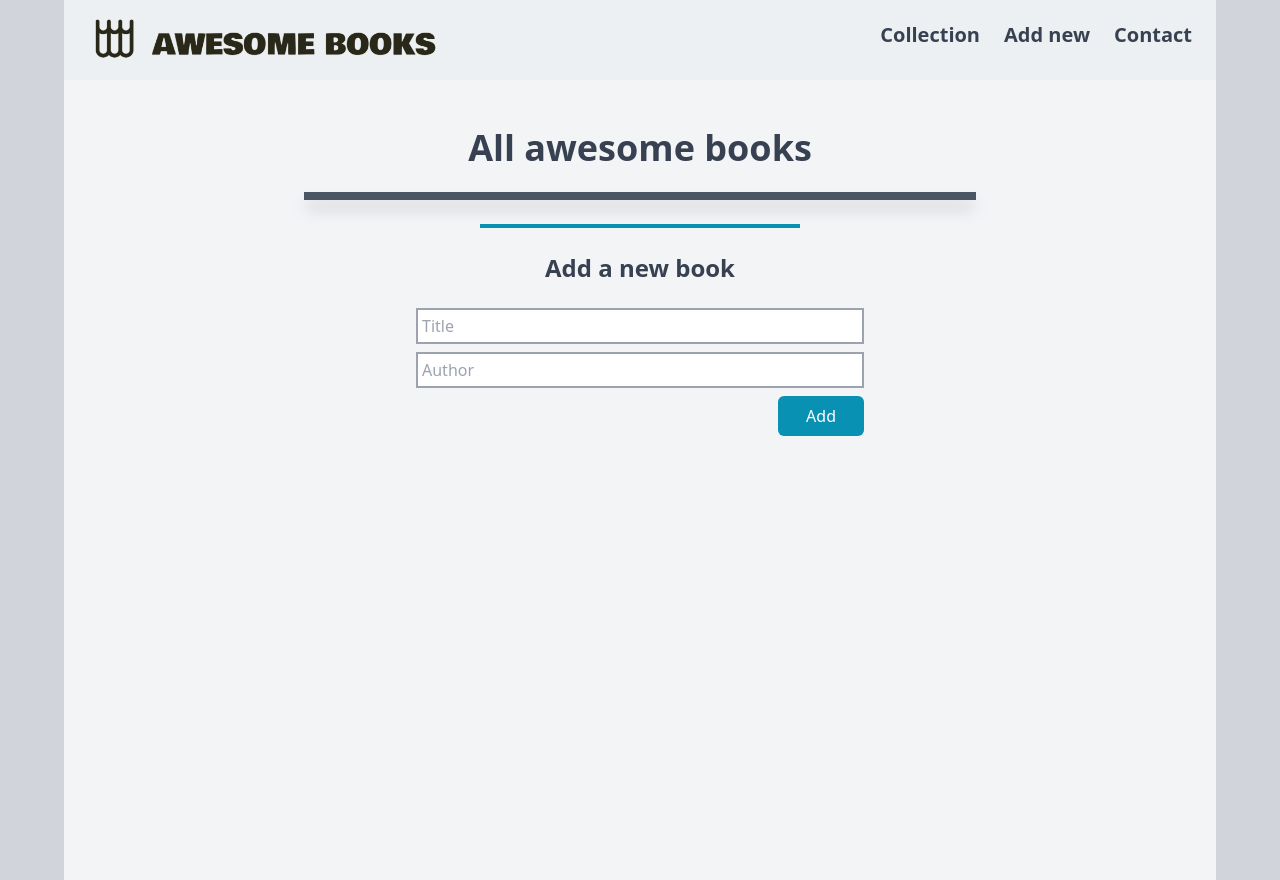
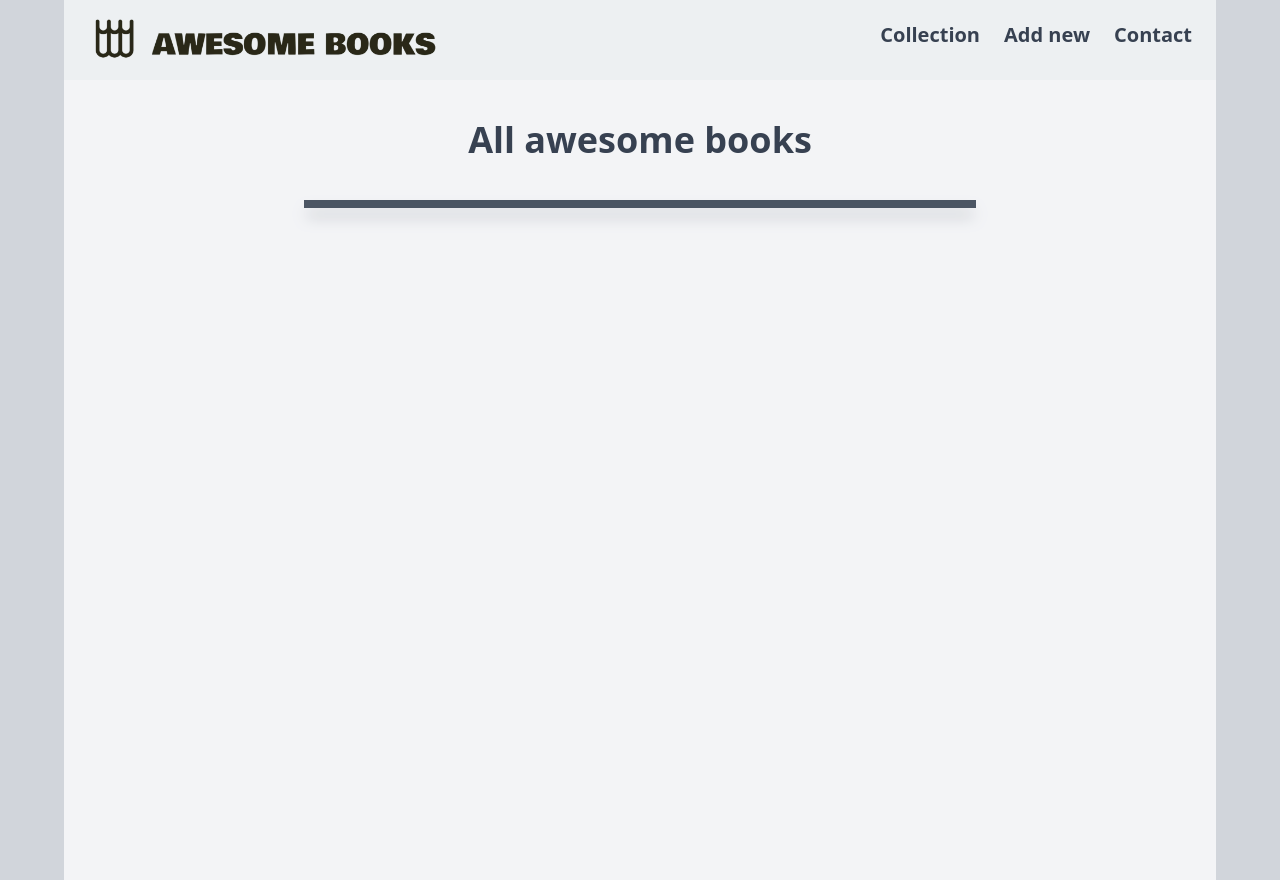
Before and after one commit to mez-chain/awesomeBooks, a website: page index.html in a window 1280 px wide. Both pictures are taken after a click on the link "Collection". Drawn offline with nearby package versions, Linux system fonts and the light colour scheme.

Commit message:
adjust the navbar for navigation

```diff
--- a/index.html
+++ b/index.html
@@ -16,9 +16,9 @@
           <!-- Logo -->
           <img src="/images/logo.png" alt="" class="h-20" />
           <!-- Menu -->
-          <div class="flex items-center space-x-6">
+          <div id="menu" class="flex items-center space-x-6">
             <!-- Menu item 1 -->
-            <div class="flex flex-col group">
+            <div id="list" class="menu flex flex-col group">
               <a href="#" class="text-xl text-gray-700 font-bold">Collection</a>
               <div
                 class="opacity-0 mx-3 py-1 border-b-2 border-gray-700 group-hover:opacity-100 duration-200"
@@ -26,7 +26,7 @@
             </div>
 
             <!-- Menu item 2 -->
-            <div class="flex flex-col group">
+            <div id="add" class="menu flex flex-col group">
               <a href="#" class="text-xl text-gray-700 font-bold">Add new</a>
               <div
                 class="opacity-0 mx-3 py-1 border-b-2 border-gray-700 group-hover:opacity-100 duration-200"
@@ -34,7 +34,7 @@
             </div>
 
             <!-- Menu item 3 -->
-            <div class="flex flex-col group">
+            <div id="contact" class="menu flex flex-col group">
               <a href="#" class="text-xl text-gray-700 font-bold">Contact</a>
               <div
                 class="opacity-0 mx-3 py-1 border-b-2 border-gray-700 group-hover:opacity-100 duration-200"
@@ -43,22 +43,22 @@
           </div>
         </div>
       </nav>
-      <div
-        class="flex flex-col max-w-6xl mx-auto items-center p-12 space-y-6 w-full bg-gray-100 min-h-screen"
-      >
-        <h1 class="font-bold text-4xl text-gray-700">All awesome books</h1>
 
+      <div class="max-w-6xl mx-auto w-full bg-gray-100 min-h-screen">
         <!-- List of books -->
+        <section id="collection" class="w-full">
+          <h1 class="font-bold text-4xl text-gray-700 py-10 text-center">
+            All awesome books
+          </h1>
           <div
             id="awesomeList"
-          class="max-w-2xl border-4 border-gray-600 shadow-lg shadow-gray-500 w-full"
+            class="max-w-2xl mx-auto border-4 border-gray-600 shadow-lg shadow-gray-500 w-full"
           ></div>
-
-        <!-- Separator Container -->
-        <div class="w-1/3 max-w-xs h-1 bg-cyan-600"></div>
+        </section>
 
         <!-- Add new book -->
-        <div id="addBook" class="relative w-3/4 max-w-md flex flex-col">
+        <section id="addBook" class="hidden">
+          <div class="relative w-3/4 max-w-md mx-auto pt-32 flex flex-col">
             <h2 class="text-2xl font-bold text-gray-700 text-center mb-6">
               Add a new book
             </h2>
@@ -88,6 +88,7 @@
               class="absolute left-4 bottom-4 text-sm italic"
             ></div>
           </div>
+        </section>
       </div>
     </div>
 
--- a/js/main.js
+++ b/js/main.js
@@ -100,3 +100,16 @@ document.getElementById('author').addEventListener("focus", ( ) => {
   errorMsg.classList.remove("error");
   document.getElementById('author').classList.remove("error-input");
 })
+
+// Menu navigation
+const menu = document.querySelectorAll(".menu");
+const sections = document.querySelectorAll("section");
+
+menu.forEach((ele) => {
+  ele.addEventListener("click", () => {
+    sections.forEach((sec) => {
+      sec.classList.add("hidden");
+    })
+  ele.id === "list" ? document.getElementById("collection").classList.remove("hidden") : ele.id === "add" ? document.getElementById("addBook").classList.remove("hidden") : document.getElementById("contact-section").classList.remove("hidden");
+  })
+})
```
Lines whose indentation alone changed are shown as unchanged.
